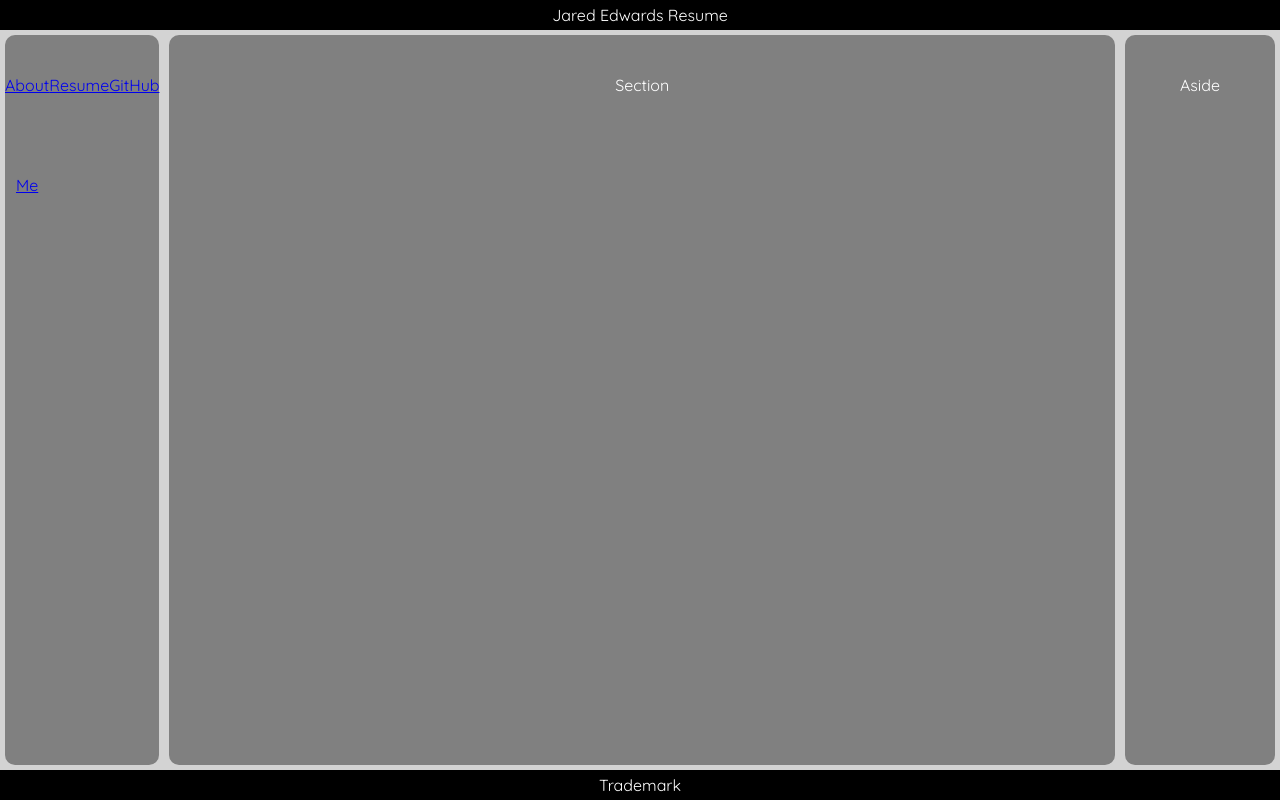
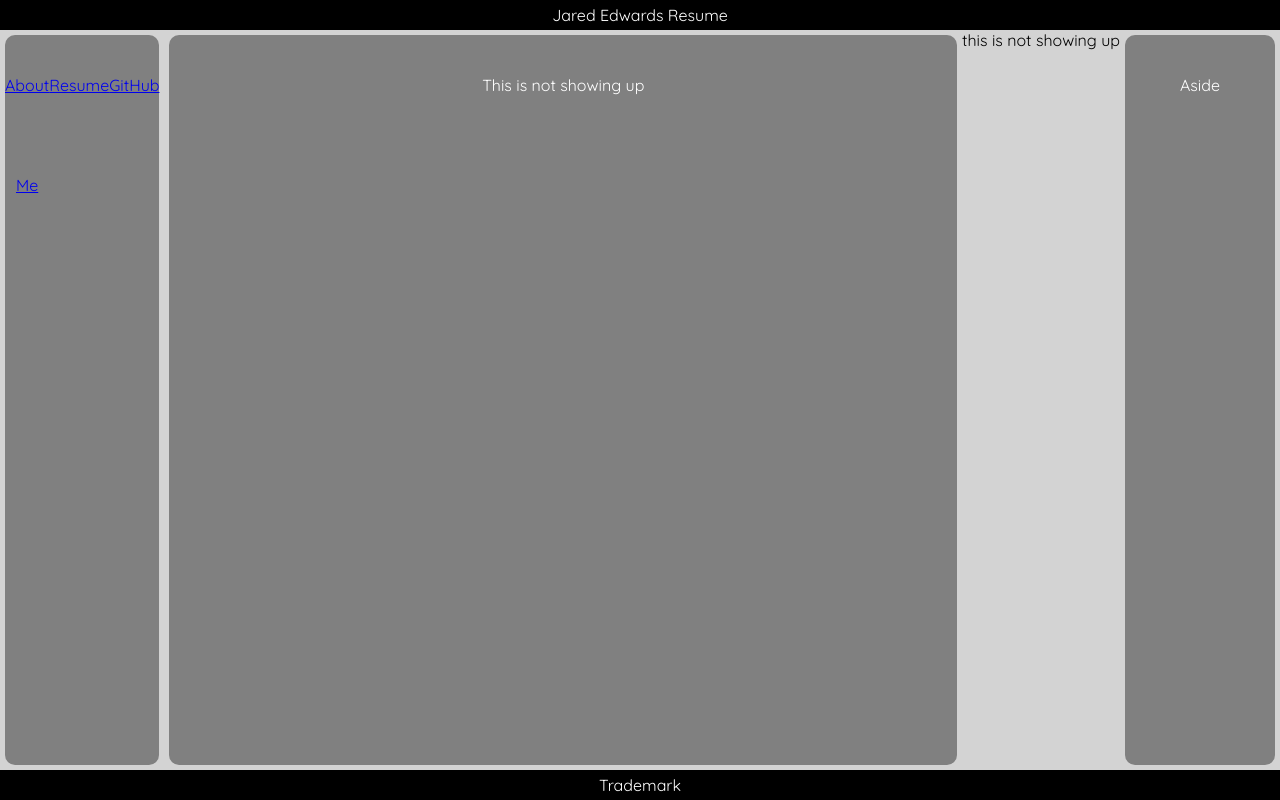
Before and after one commit to JaredEdwards/JaredEdwards.github.io, a plain HTML site: page index.html in a window 1280 px wide. Drawn offline with Linux system fonts and the light colour scheme.

Commit message:
Content is not showing up

```diff
--- a/index.html
+++ b/index.html
@@ -15,8 +15,12 @@
       	<a href="#">Resume</a>
       	<a href="#">GitHub</a>
       </nav>
-      <section>Section</section>
+      <section>This is not showing up</section>
       <aside>Aside</aside>
+			<div>
+
+				this is not showing up
+			</div>
     </main>
     <footer>
     Trademark
```
